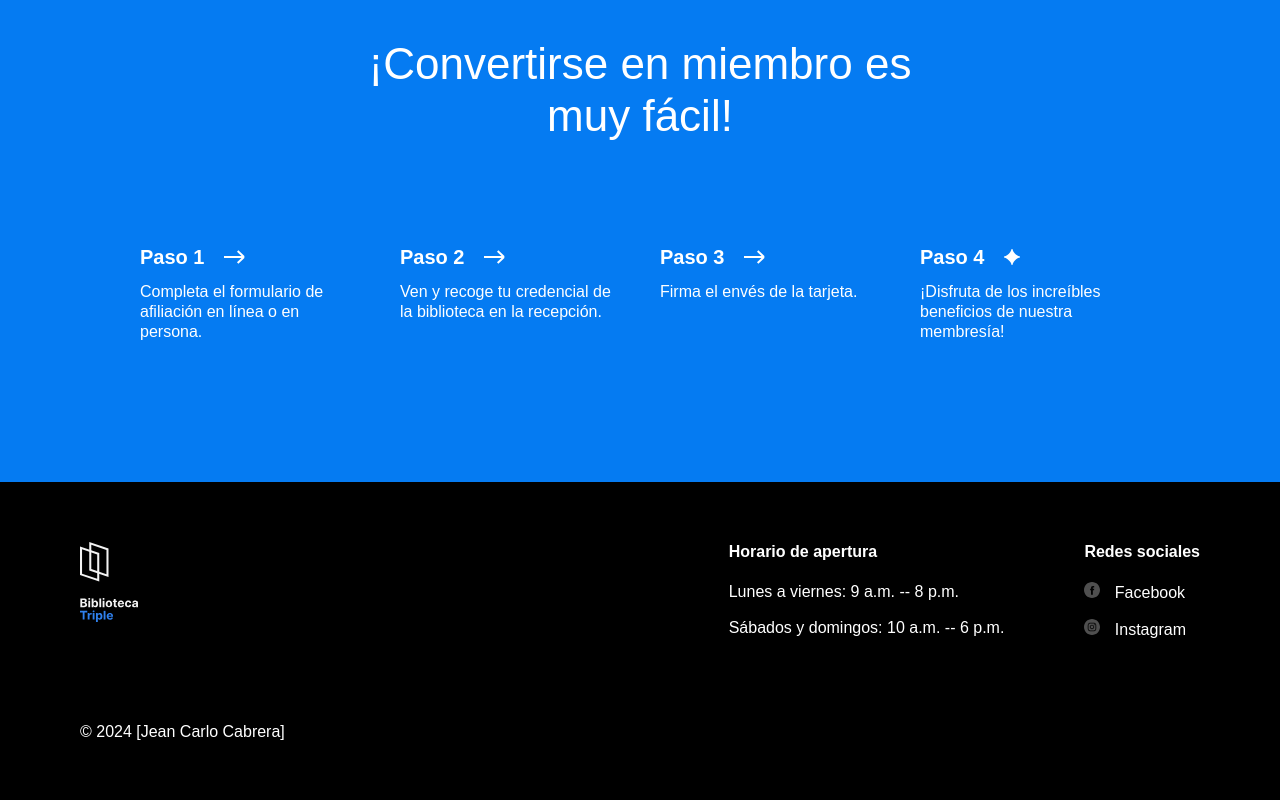
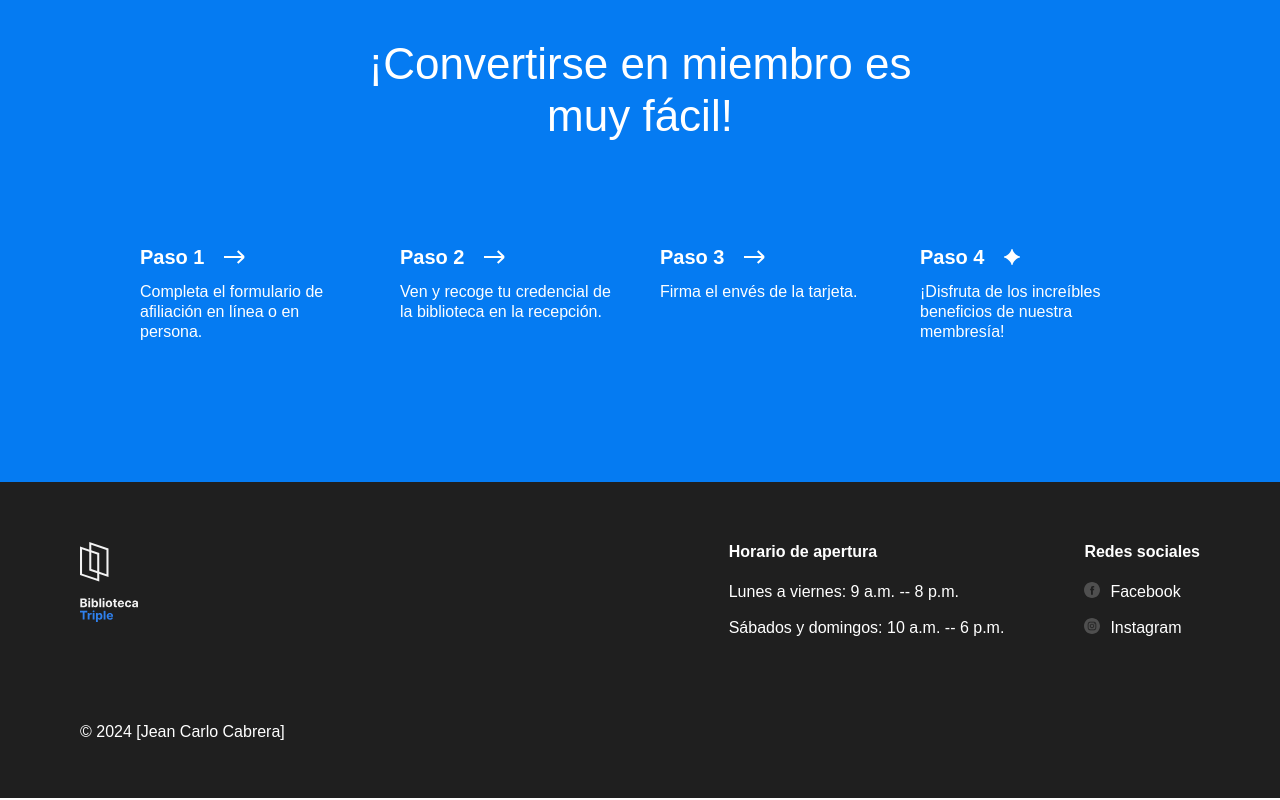
Before and after one commit to JeanCarlo1016/web_project_library_es, a plain HTML site: page index.html in a window 1280 px wide. Shown: the part 3000-3800 px from the top of the page. Drawn offline with Linux system fonts and the light colour scheme.

Commit message:
Arreglos varios footer

```diff
--- a/index.html
+++ b/index.html
@@ -24,10 +24,10 @@
             <a class="nav__link" href="#events">Eventos</a>
           </li>
           <li>
-            <a class="nav__link">Conviértete en miembro</a>
+            <a class="nav__link" href="#membership">Conviértete en miembro</a>
           </li>
           <li>
-            <a class="nav__link">Contactos</a>
+            <a class="nav__link" href="#footer">Contactos</a>
           </li>
         </ul>
       </nav>
@@ -174,7 +174,7 @@
           </div>
         </div>
       </section>
-      <section class="membership" id="#">
+      <section class="membership" id="#membership">
         <h2 class="membership__title">¡Convertirse en miembro es muy fácil!</h2>
         <ul class="membership__steps">
           <li class="step">
@@ -214,7 +214,7 @@
         </ul>
       </section>
     </main>
-    <footer class="footer">
+    <footer class="footer" id="#footer">
       <div class="footer__columns">
         <div class="footer__column">
           <img class="footer__logo" src="images/logo_white.svg" alt="Logo Biblioteca">
--- a/styles/style.css
+++ b/styles/style.css
@@ -349,7 +349,7 @@ h1, p{
 
 .footer {
   box-sizing: border-box;
-  background-color: black;
+  background-color: #1f1f1f;
   color: white;
   position: relative;
   padding: 60px 80px;
@@ -401,17 +401,21 @@ h1, p{
   color: white;
   text-decoration: none;
   margin: 0;
+  display: flex;
+  align-items: flex-start;
+  column-gap: 10px;
 }
 
 .footer__social-icon {
   margin: 0px;
   width: 16px;
   height: 16px;
-  padding-right: 10px;
 }
 
 .footer__copyright {
   position: absolute;
-  top:240px;
+  margin-top:100px;
+  top:140px;
   left: 80px;
+
 }
```
